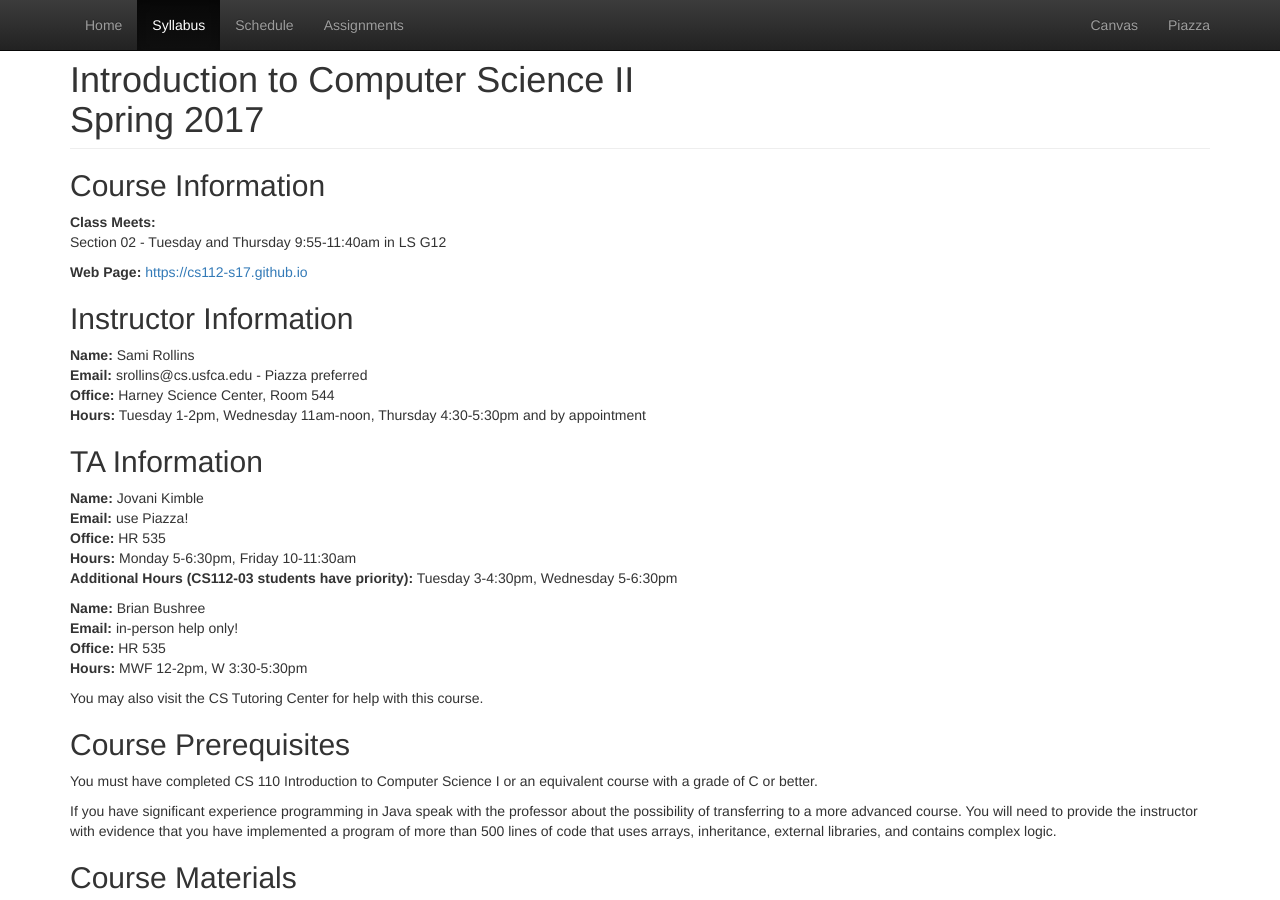
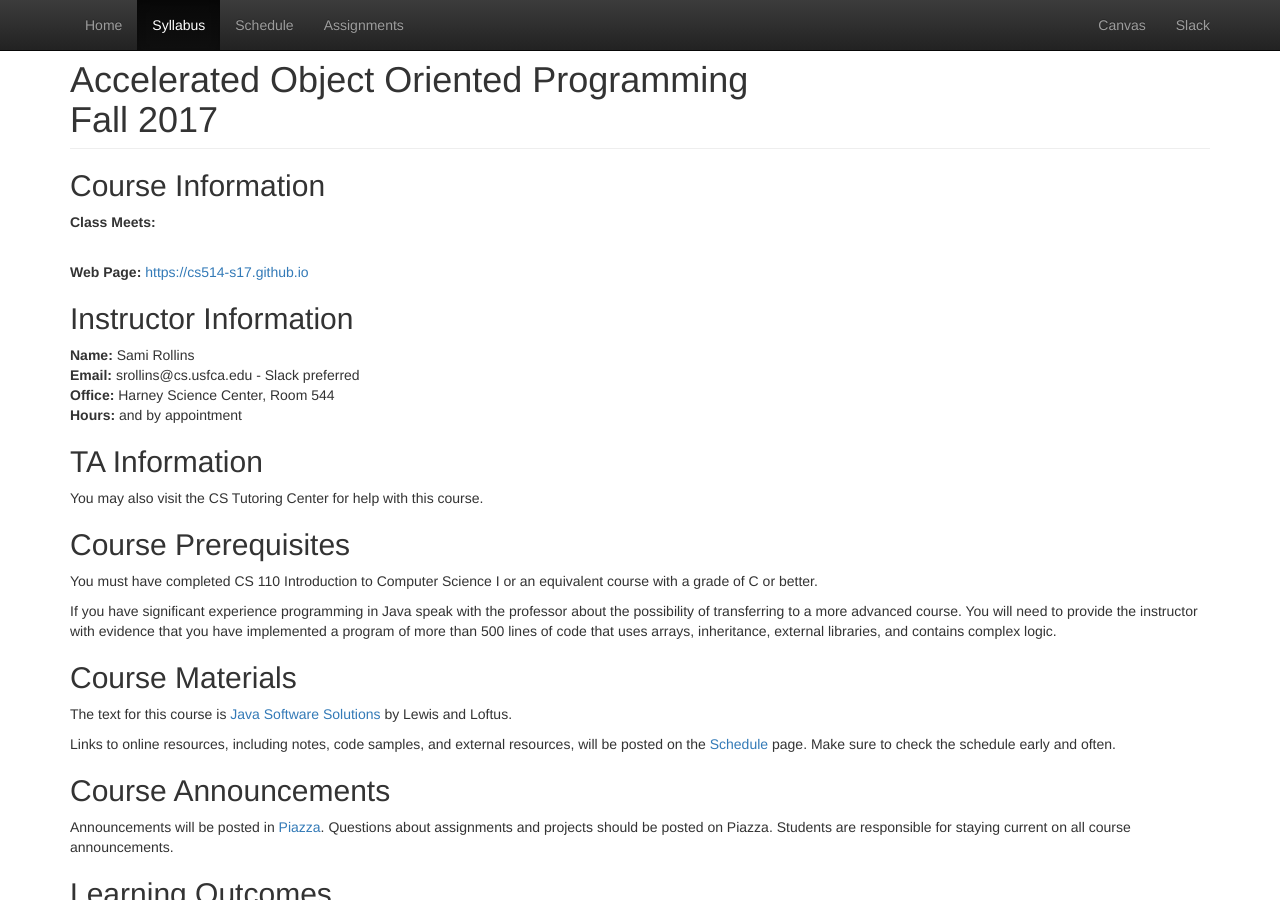
Before and after one commit to CS514-F17/cs514-f17.github.io, a Jekyll site: the page built from syllabus.html, in a window 1280 px wide and 900 px high. Built offline with Jekyll 4.4.1, drawn with Linux system fonts in a browser that asks for light colours.

Commit message:
first updates to old 112 site

```diff
--- a/_config.yml
+++ b/_config.yml
@@ -1 +1 @@
-name: Introduction to Computer Science II
+name: Accelerated Object Oriented Programming
--- a/_includes/navbar.html
+++ b/_includes/navbar.html
@@ -20,8 +20,8 @@
 <!--          <li {% if page.title == 'LearningOutcomes' %} class="active"{% endif %}><a href="/learningoutcomes.html">Learning Outcomes</a></li> -->
         </ul>
         <ul class="nav navbar-nav navbar-right">
-          <li><a href="https://usfca.instructure.com/courses/1566036">Canvas<span class="sr-only">(current)</span></a></li>
-          <li><a href="https://piazza.com/usfca/spring2017/cs11202/home">Piazza</a></li>
+          <li><a href="https://usfca.instructure.com/courses/1573408">Canvas<span class="sr-only">(current)</span></a></li>
+          <li><a href="https://cs514-f17.slack.com/">Slack</a></li>
         </ul>
       </div>
     </div>
--- a/syllabus.html
+++ b/syllabus.html
@@ -5,23 +5,23 @@ title: Syllabus
 
 <div class="container">
 
-  <h1 class="page-header">Introduction to Computer Science II<br/>Spring 2017</h1>
+  <h1 class="page-header">Accelerated Object Oriented Programming<br/>Fall 2017</h1>
 
   <h2>Course Information</h2>
   <p><strong>Class Meets:</strong><br/>
-    Section 02 - Tuesday and Thursday 9:55-11:40am in LS G12<br/>
+    <br/>
   </p>
-  <p><strong>Web Page:</strong> <a href="https://cs112-s17.github.io">https://cs112-s17.github.io</a></p>
+  <p><strong>Web Page:</strong> <a href="https://cs514-s17.github.io">https://cs514-s17.github.io</a></p>
 
   <h2>Instructor Information</h2>
   <p><strong>Name:</strong> Sami Rollins<br/>
-  <strong>Email:</strong> srollins@cs.usfca.edu - Piazza preferred<br/>
+  <strong>Email:</strong> srollins@cs.usfca.edu - Slack preferred<br/>
   <strong>Office:</strong> Harney Science Center, Room 544<br/>
-  <strong>Hours:</strong> Tuesday 1-2pm, Wednesday 11am-noon, Thursday 4:30-5:30pm and by appointment</p>
+  <strong>Hours:</strong>  and by appointment</p>
 
   <h2>TA Information</h2>
 
-  <p><strong>Name:</strong> Jovani Kimble<br/>
+<!--   <p><strong>Name:</strong> Jovani Kimble<br/>
   <strong>Email:</strong> use Piazza!<br/>
   <strong>Office:</strong> HR 535<br/>
   <strong>Hours:</strong> Monday 5-6:30pm, Friday 10-11:30am<br/>
@@ -32,7 +32,7 @@ title: Syllabus
   <strong>Office:</strong> HR 535<br/>
   <strong>Hours:</strong> MWF 12-2pm, W 3:30-5:30pm</p>
 
-  <p>You may also visit the CS Tutoring Center for help with this course.</p>
+ -->  <p>You may also visit the CS Tutoring Center for help with this course.</p>
 
   <h2>Course Prerequisites</h2>
   <p>You must have completed CS 110 Introduction to Computer Science I or an equivalent course with a grade of C or better.</p>
```
Also changed, not shown: index.html (+5 -5 lines), learningoutcomes.html (deleted, +0 -28 lines).
